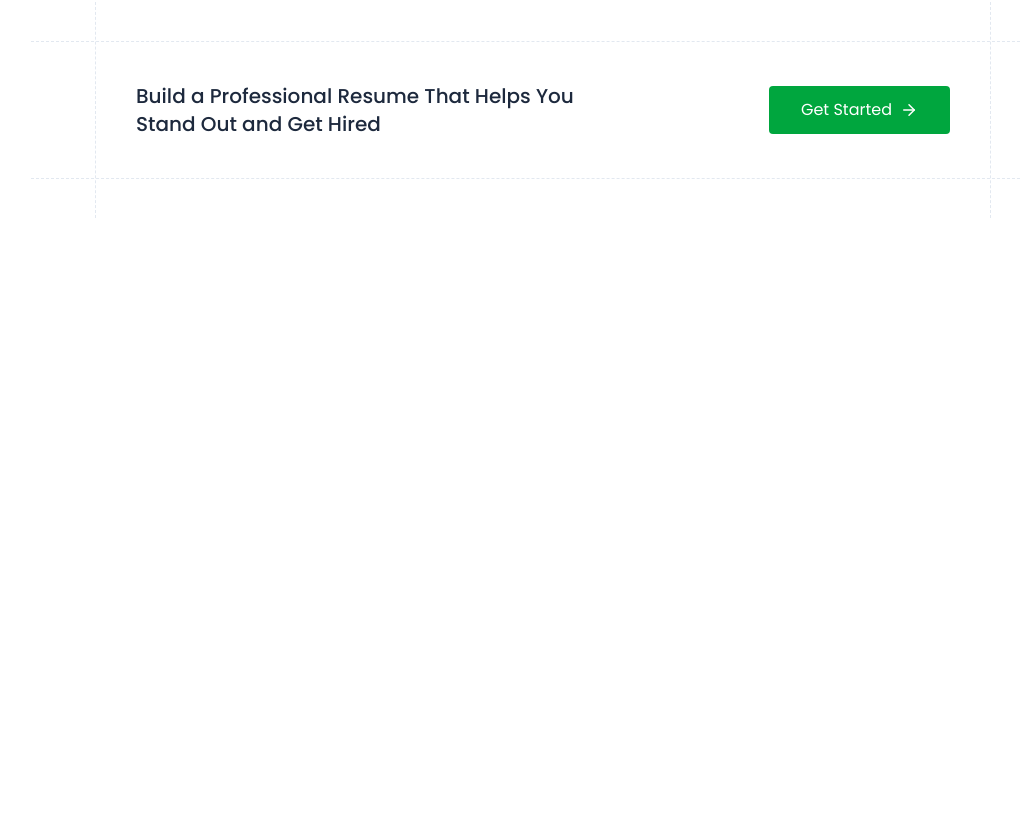
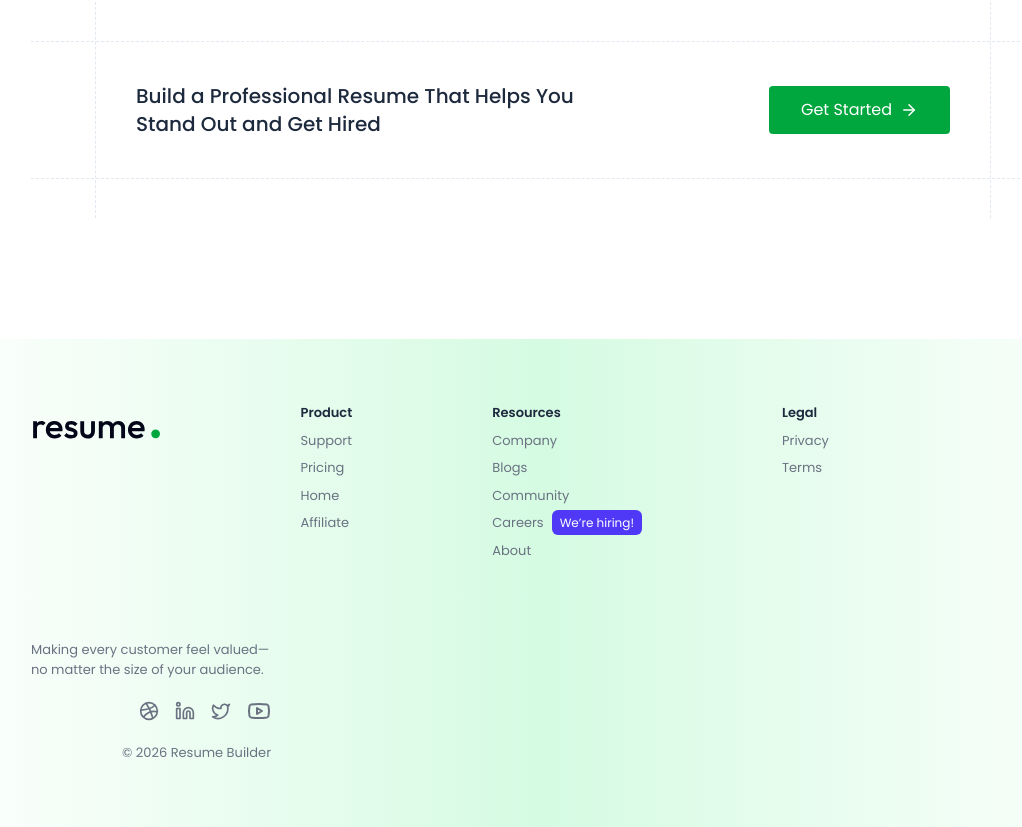
Before and after one commit to tushargupta8954/Resume-Builder, a React (Vite) app in the folder client/: page / in a window 1280 px wide. Shown: the part 2197-3024 px from the top of the page, without its empty margins (97-1119 px from the left). Before the commit the page ends 2415 px from the top, so only its background shows below. Built offline with nearby package versions, Linux system fonts and the light colour scheme; a web font is replaced by a local one.

Commit message:
Created the Footer page

```diff
--- /dev/null
+++ b/client/src/components/home/Footer.jsx
@@ -0,0 +1,90 @@
+import React from 'react'
+
+const Footer = () => {
+  return (
+    <>
+    <footer className="flex flex-wrap justify-center lg:justify-between overflow-hidden gap-10
+    md:gap-20 py-16 px-6 md:px-16 lg:px-24 xl:px-32 text-[13px] text-gray-500 bg-gradient-to-r from-white via-green-200/60 to-white
+     mt-40">
+                <div className="flex flex-wrap items-start gap-10 md:gap-[60px] xl:gap-[140px]">
+                    <a href="">
+                        <img src="/logo.svg" alt="logo" className='h-11 w-auto' />
+                    </a>
+                    <div>
+                        <p className="text-slate-800 font-semibold">Product</p>
+                        <ul className="mt-2 space-y-2">
+                            <li><a href="/" className="hover:text-green-600 transition">Support</a></li>
+                            <li><a href="/" className="hover:text-green-600 transition">Pricing</a></li>
+                            <li><a href="/" className="hover:text-green-600 transition">Home</a></li>
+                            <li><a href="/" className="hover:text-green-600 transition">Affiliate</a></li>
+                        </ul>
+                    </div>
+                    <div>
+                        <p className="text-slate-800 font-semibold">Resources</p>
+                        <ul className="mt-2 space-y-2">
+                            <li><a href="/" className="hover:text-green-600 transition">Company</a></li>
+                            <li><a href="/" className="hover:text-green-600 transition">Blogs</a></li>
+                            <li><a href="/" className="hover:text-green-600 transition">Community</a></li>
+                            <li><a href="/" className="hover:text-green-600 transition">Careers<span className="text-xs text-white bg-indigo-600 rounded-md ml-2 px-2 py-1">We’re hiring!</span></a></li>
+                            <li><a href="/" className="hover:text-green-600 transition">About</a></li>
+                        </ul>
+                    </div>
+                    <div>
+                        <p className="text-slate-800 font-semibold">Legal</p>
+                        <ul className="mt-2 space-y-2">
+                            <li><a href="/" className="hover:text-green-600 transition">Privacy</a></li>
+                            <li><a href="/" className="hover:text-green-600 transition">Terms</a></li>
+                        </ul>
+                    </div>
+                </div>
+                <div className="flex flex-col max-md:items-center max-md:text-center gap-2 items-end">
+                    <p className="max-w-60">Making every customer feel valued—no matter the size of your audience.</p>
+                    <div className="flex items-center gap-4 mt-3">
+                        <a href="https://dribbble.com/" target="_blank" rel="noreferrer">
+                            <svg xmlns="http://www.w3.org/2000/svg" width="24" height="24" viewBox="0 0 24 24" fill="none" stroke="currentColor" strokeWidth="2" strokeLinecap="round" strokeLinejoin="round" className="lucide lucide-dribbble size-5 hover:text-green-500" aria-hidden="true">
+                                <circle cx="12" cy="12" r="10"></circle>
+                                <path d="M19.13 5.09C15.22 9.14 10 10.44 2.25 10.94"></path>
+                                <path d="M21.75 12.84c-6.62-1.41-12.14 1-16.38 6.32"></path>
+                                <path d="M8.56 2.75c4.37 6 6 9.42 8 17.72"></path>
+                            </svg>
+                        </a>
+                        <a href="https://www.linkedin.com/company/" target="_blank" rel="noreferrer">
+                            <svg xmlns="http://www.w3.org/2000/svg" width="24" height="24" viewBox="0 0 24 24" fill="none" stroke="currentColor" strokeWidth="2" strokeLinecap="round" strokeLinejoin="round" className="lucide lucide-linkedin size-5 hover:text-green-500" aria-hidden="true">
+                                <path d="M16 8a6 6 0 0 1 6 6v7h-4v-7a2 2 0 0 0-2-2 2 2 0 0 0-2 2v7h-4v-7a6 6 0 0 1 6-6z"></path>
+                                <rect width="4" height="12" x="2" y="9"></rect>
+                                <circle cx="4" cy="4" r="2"></circle>
+                            </svg>
+                        </a>
+                        <a href="https://x.com/" target="_blank" rel="noreferrer">
+                            <svg xmlns="http://www.w3.org/2000/svg" width="24" height="24" viewBox="0 0 24 24" fill="none" stroke="currentColor" strokeWidth="2" strokeLinecap="round" strokeLinejoin="round" className="lucide lucide-twitter size-5 hover:text-green-500" aria-hidden="true">
+                                <path
+                                    d="M22 4s-.7 2.1-2 3.4c1.6 10-9.4 17.3-18 11.6 2.2.1 4.4-.6 6-2C3 15.5.5 9.6 3 5c2.2 2.6 5.6 4.1 9 4-.9-4.2 4-6.6 7-3.8 1.1 0 3-1.2 3-1.2z">
+                                </path>
+                            </svg>
+                        </a>
+                        <a href="https://www.youtube.com/" target="_blank" rel="noreferrer">
+                            <svg xmlns="http://www.w3.org/2000/svg" width="24" height="24" viewBox="0 0 24 24" fill="none" stroke="currentColor" strokeWidth="2" strokeLinecap="round" strokeLinejoin="round" className="lucide lucide-youtube size-6 hover:text-green-500" aria-hidden="true">
+                                <path d="M2.5 17a24.12 24.12 0 0 1 0-10 2 2 0 0 1 1.4-1.4 49.56 49.56 0 0 1 16.2 0A2 2 0 0 1 21.5 7a24.12 24.12 0 0 1 0 10 2 2 0 0 1-1.4 1.4 49.55 49.55 0 0 1-16.2 0A2 2 0 0 1 2.5 17">
+                                </path>
+                                <path d="m10 15 5-3-5-3z"></path>
+                            </svg>
+                        </a>
+                    </div>
+                    <p className="mt-3 text-center">© 2026 <a href="">Resume Builder</a></p>
+                </div>
+            </footer>
+
+
+      <style>{`
+                @import url('https://fonts.googleapis.com/css2?family=Poppins:ital,wght@0,100;0,200;0,300;0,400;0,500;0,600;0,700;0,800;0,900;1,100;1,200;1,300;1,400;1,500;1,600;1,700;1,800;1,900&display=swap');
+
+                * {
+                    font-family: 'Poppins', sans-serif;
+                }
+            `}</style>
+
+    </>
+  )
+}
+
+export default Footer
--- a/client/src/pages/Home.jsx
+++ b/client/src/pages/Home.jsx
@@ -4,6 +4,7 @@
 import Features from '../components/home/Features'
 import Testimonials from '../components/home/Testimonials'
 import CallToAction from '../components/home/CallToAction'
+import Footer from '../components/home/Footer'
 
 const Home = () => {
   return (
@@ -13,6 +14,7 @@
       <Features/>
       <Testimonials/>
       <CallToAction/>
+      <Footer/>
     </div>
   )
 }
```
